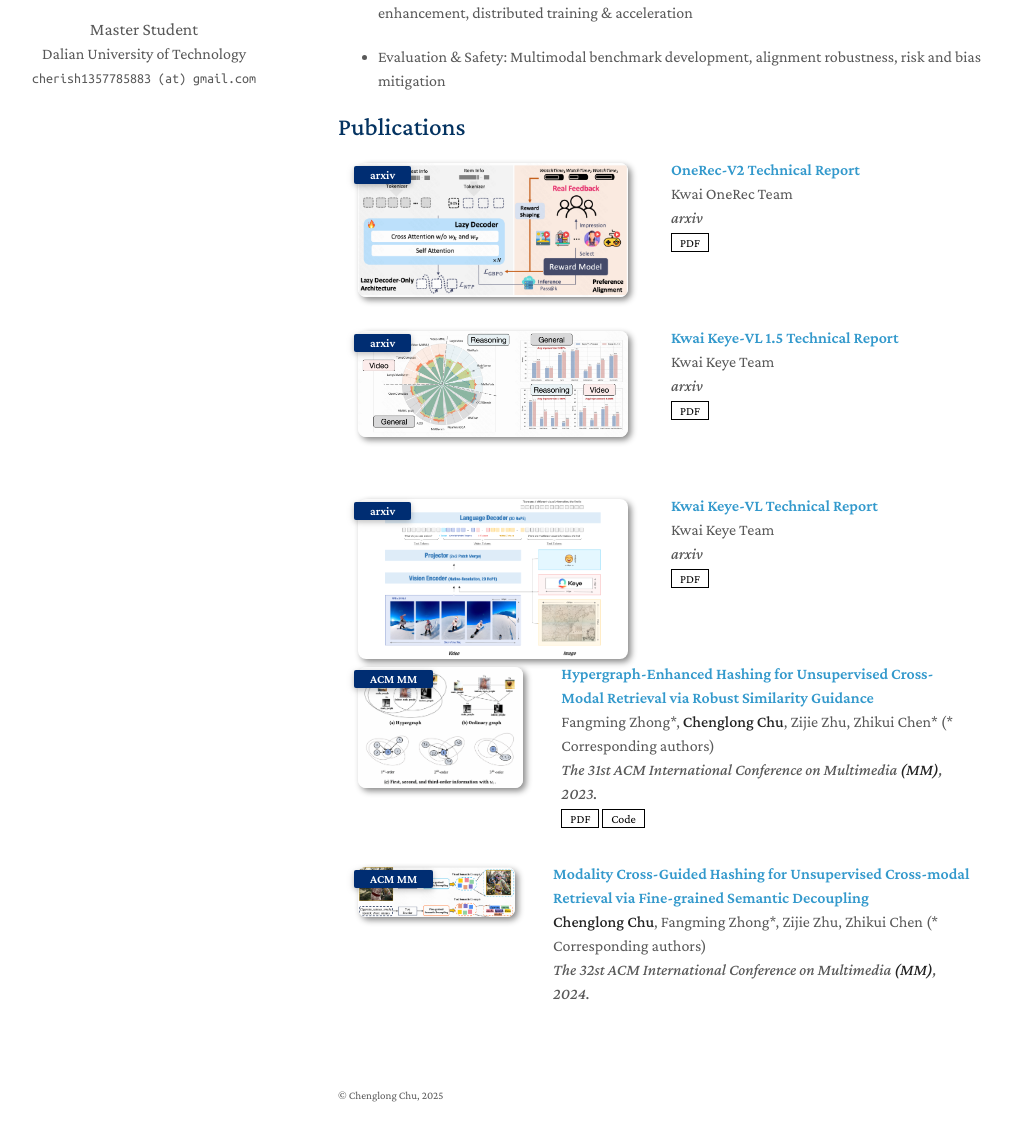
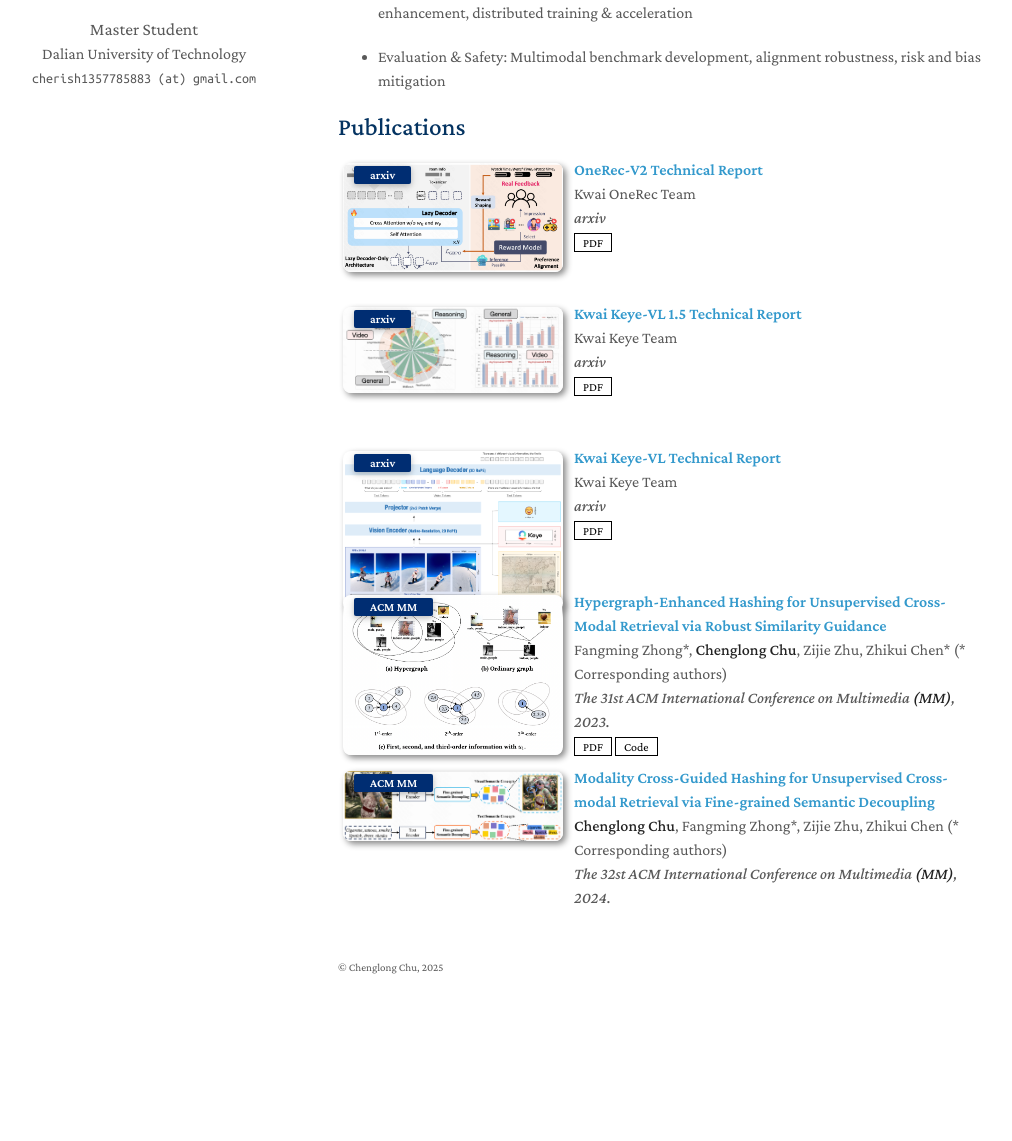
Before and after one commit to Cherishnoobs/Chenglong-Chu.github.io, a Jekyll site: the page built from index.md, in a window 1280 px wide and 1400 px high, scrolled down 366 px. Shown: the part 224-1365 px from the top of the window, without its empty margins (132-1144 px from the left). Built offline with Jekyll 4.4.1, drawn with Linux system fonts in a browser that asks for light colours; nearby versions of some CDN libraries; a style sheet for code colours, icons or effects is not loaded; our own code applies the rules of GitHub Pages for plain Markdown files; after the commit the page ends 1638 px from its top, so only the background shows below that.

Commit message:
fix layer

```diff
--- a/_includes/publications.md
+++ b/_includes/publications.md
@@ -7,7 +7,7 @@
 
 <li>
 <div class="pub-row">
-  <div class="col-sm-3 abbr" style="position: relative;padding-right: 15px;padding-left: 15px;">
+  <div class="col-sm-3 abbr" style="position: relative;">
     {% if link.image %}
     <img src="{{ link.image }}" class="teaser img-fluid z-depth-1" alt="teaser">
     {% endif %}
@@ -15,7 +15,7 @@
     <abbr class="badge">{{ link.conference_short }}</abbr>
     {% endif %}
   </div>
-  <div class="col-sm-9" style="position: relative;padding-right: 15px;padding-left: 20px;">
+  <div class="col-sm-9" style="position: relative;">
       <div class="title"><a href="{{ link.pdf }}">{{ link.title }}</a></div>
       <div class="author">{{ link.authors }}</div>
       <div class="periodical"><em>{{ link.conference }}</em>
@@ -42,9 +42,8 @@
     </div>
   </div>
 </div>
+
 </li>
-
-<br>
 
 {% endfor %}
 
--- a/assets/css/publications.css
+++ b/assets/css/publications.css
@@ -82,9 +82,9 @@
 .publications ol.bibliography li .teaser { border-radius: 8px; box-shadow: 3px 3px 6px #888; height: auto; width: 270px; max-height: 160px; margin-top: 5px; margin-left: 5px; margin-bottom: 5px; object-fit: contain; background: transparent; }
 
 /* Align image and text in one row, top-aligned */
-.publications .pub-row { display: flex; align-items: flex-start; gap: 8px; }
-.publications .pub-row .abbr { height: auto; display: flex; flex-direction: column; align-items: flex-start; }
-.publications .pub-row .col-sm-9 { width: auto; flex: 1 1 auto; }
+.publications .pub-row { display: grid; grid-template-columns: 220px 1fr; column-gap: 16px; align-items: start; }
+.publications .pub-row .abbr { height: auto; display: block; }
+.publications .pub-row .col-sm-9 { width: auto; }
 
 /* Ensure teaser image behaves as block and doesn't shift baseline */
-.publications .pub-row .teaser { display: block; }
+.publications .pub-row .teaser { display: block; width: 100%; height: auto; max-height: 160px; object-fit: contain; }
```
Also changed, not shown: assets/css/publications-no-dark-mode.css (+4 -4 lines).
